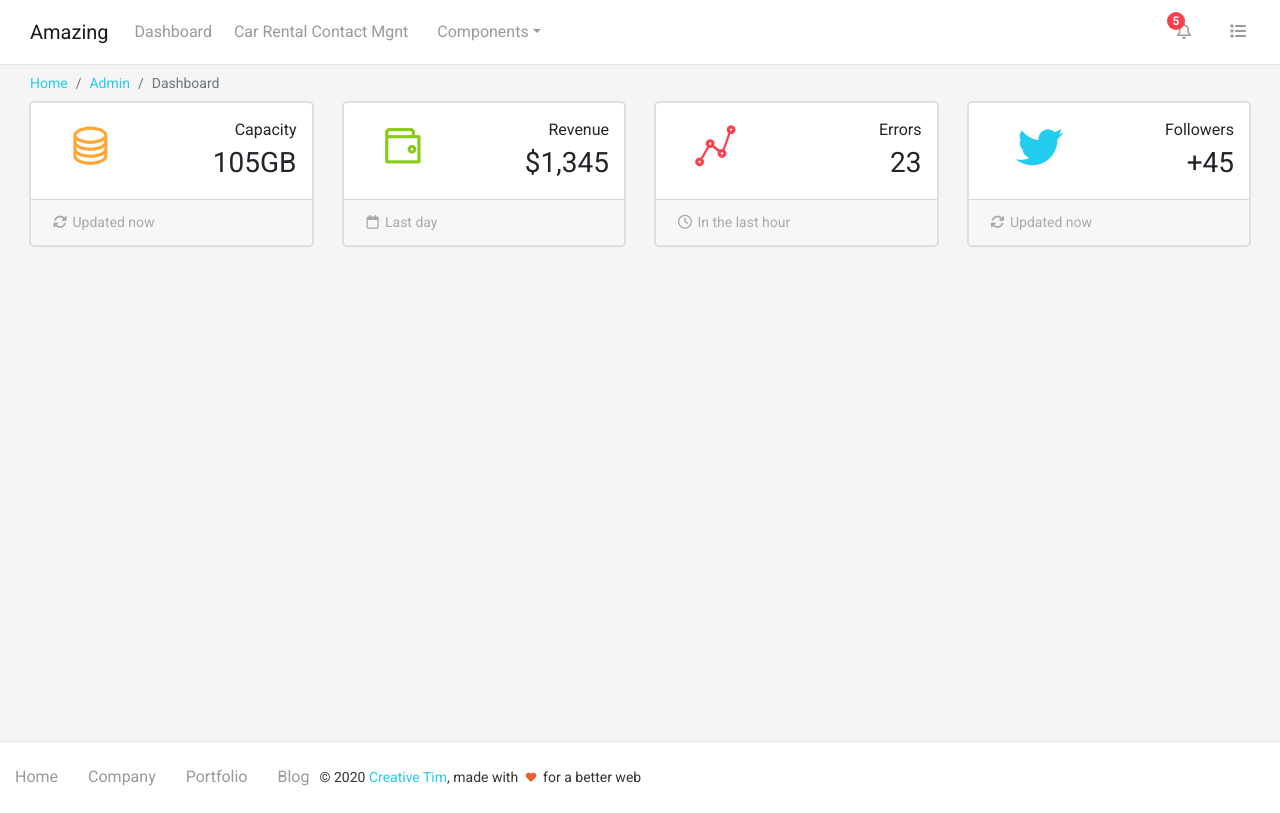
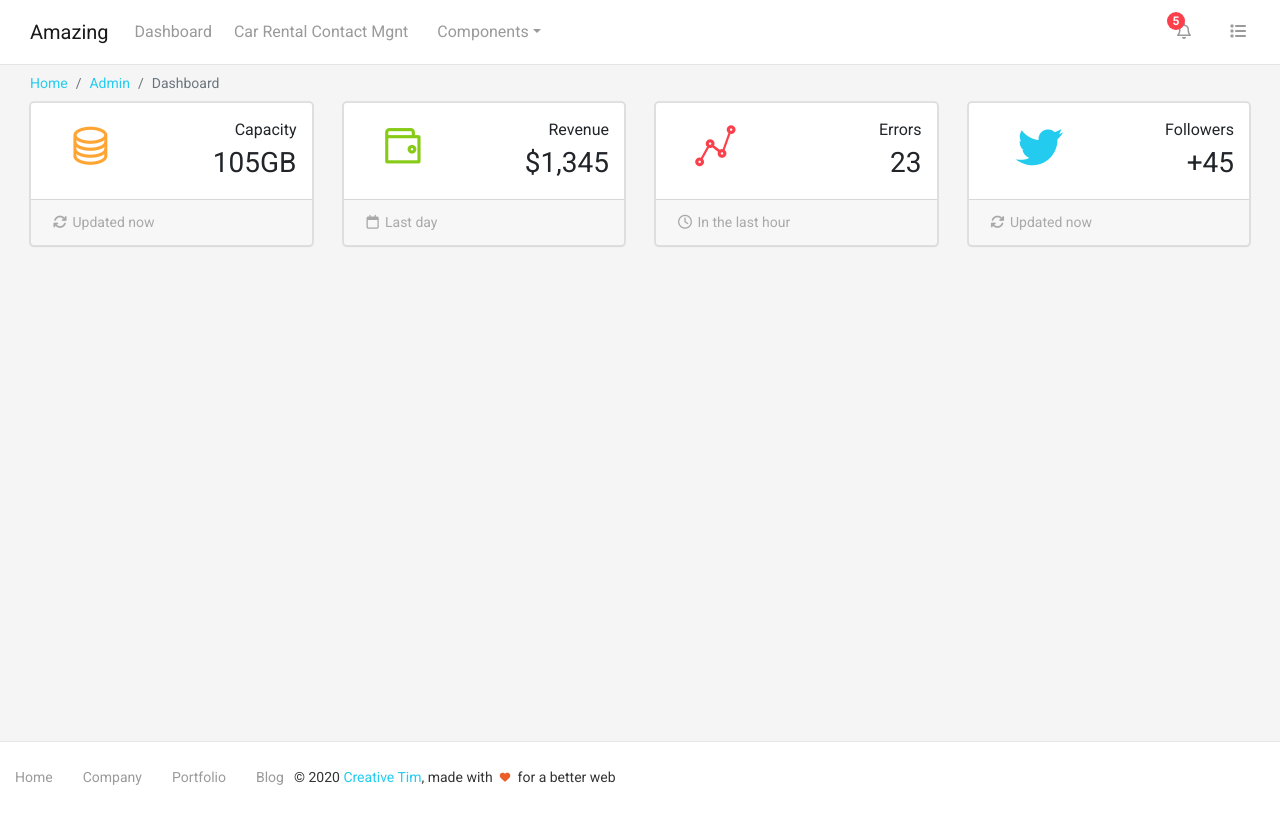
Before and after one commit to thangln1003/amazing-system, a React (Create React App) app in the folder amazing/client/: page /admin/dashboard in a window 1280 px wide. Built offline with nearby package versions, Linux system fonts and the light colour scheme.

Commit message:
Updated CSS for Footer

```diff
--- a/amazing/client/src/assets/sass/lbd/_footers.scss
+++ b/amazing/client/src/assets/sass/lbd/_footers.scss
@@ -15,11 +15,13 @@
       color: $dark-gray;
       display: block;
       margin-bottom: 3px;
+      font-size: $font-size-base;
+
       &:hover,
       &:focus {
         color: $default-states-color;
-        padding: 10px 15px;
-        margin: 10px 3px;
+        // padding: 10px 15px;
+        // margin: 10px 3px;
         line-height: 20px;
         font-size: $font-size-base;
       }
```
Also changed, not shown: 1 other file (tests, documents, lock files or other folders).
